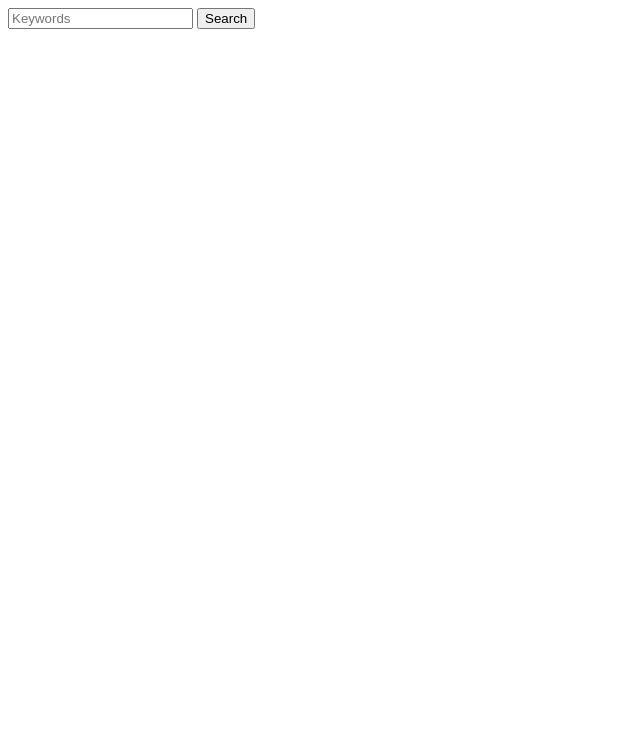
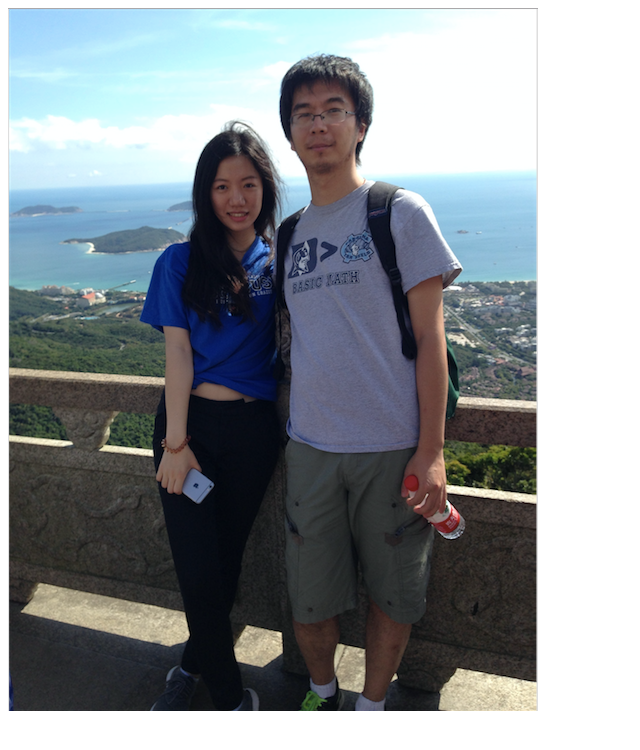
Before and after one commit to breeze1990/radarChart, a website: page static/index.html in a window 1280 px wide. Shown: the whole page, without its empty margins (0-640 px from the left). Drawn offline with Linux system fonts and the light colour scheme.

Commit message:
valentine modification

```diff
--- a/static/controller.js
+++ b/static/controller.js
@@ -12,4 +12,9 @@ myApp.controller('SampleCtrl', ['$scope', 'service', function ($scope, service)
   function _translateSearchTextToKeywords(searchText) {
     return searchText.split(' ');
   }
+
+  $scope.showImage = true;
+  $scope.flipImage = function () {
+    $scope.showImage = !$scope.showImage;
+  }
 }]);
--- a/static/index.html
+++ b/static/index.html
@@ -7,11 +7,26 @@
     <script src="controller.js"></script>
     <script src="service.js"></script>
   </head>
+
   <body ng-app="myApp">
+    <div ng-controller="SampleCtrl">
+      <div ng-click="flipImage()" style="width:530px; height:703px;">
+      <img src="one.jpg"
+           ng-if="showImage"
+           alt="Happy Valentine's Day"
+           style="width:530px;height:703px;"/>
+      <h2 ng-if="!showImage" style="color: red;"> Happy Valentine's Day</h2>
+      </div>
+    </div>
+  </body>
+
+
+
+  <!-- <body ng-app="myApp">
     <div ng-controller="SampleCtrl">
       <input type="text" ng-model="searchText" placeholder="Keywords">
       <button ng-click="getRestaurants()">Search</button>
       <div>{{results}}</div>
     </div>
-  </body>
+  </body> -->
 </html>
```
Also changed, not shown: static/one.jpg (added).
